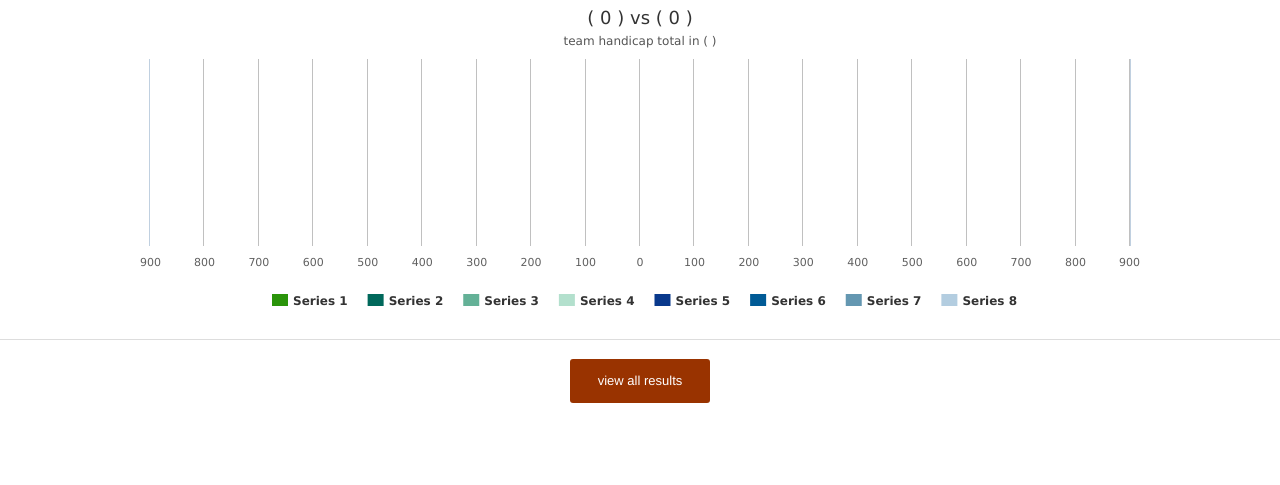
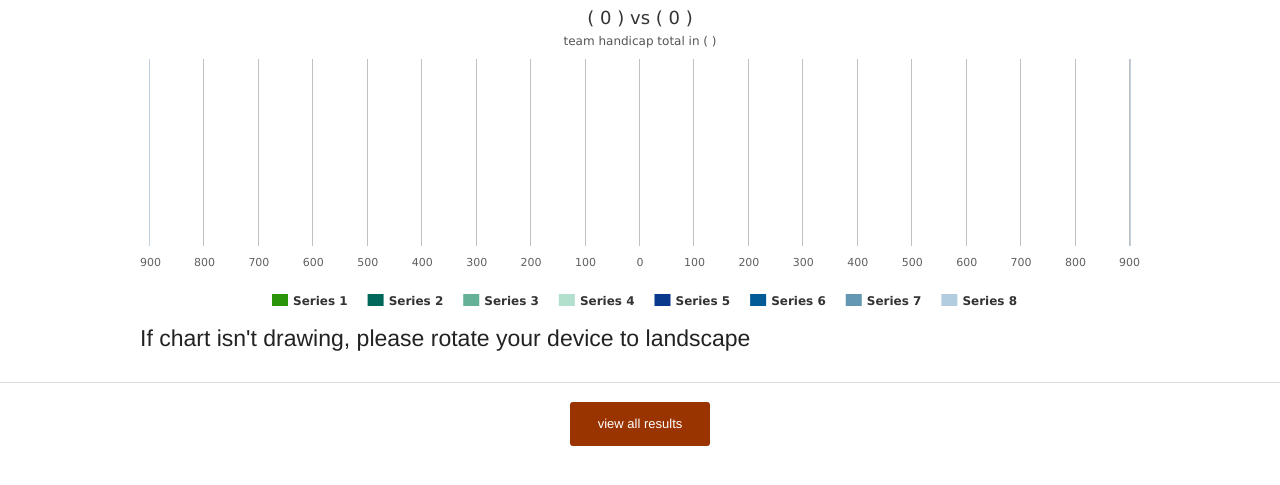
Before and after one commit to metavurt/drb-frz, a PHP site: template templates/result.php in a window 1280 px wide. Shown: the part 130-615 px from the top of the page. Run offline with PHP 8.4, Linux system fonts and the light colour scheme; the template is opened without the code that fills it, so the values that code supplies are empty; some libraries are stand-ins or nearby versions.

Commit message:
practice perfection

```diff
--- a/templates/result.php
+++ b/templates/result.php
@@ -152,6 +152,7 @@
 				<div class="large-12 small-12 alpha-horizontal omega-horizontal columns">
 
 					<div id="boxscore" style="width:100%; height:20em;"></div>
+					<h4>If chart isn't drawing, please rotate your device to landscape</h4>
 
 				</div>
 			</div>
```
